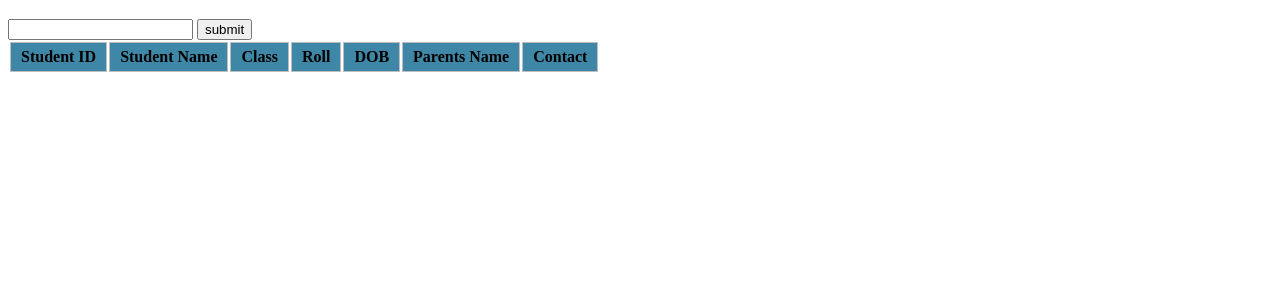
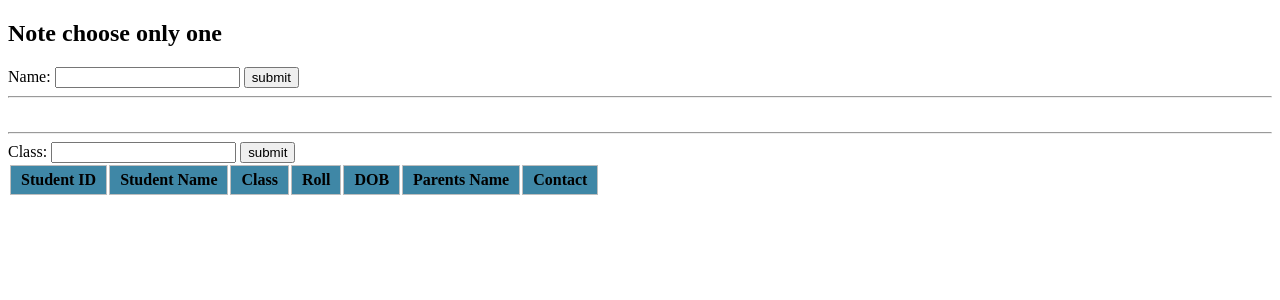
Before and after one commit to Tommy6969420/school_management, a Django app: page /billing/ in a window 1280 px wide. Shown: the part 54-354 px from the top of the page. Run offline with Django 4.2, Linux system fonts and the light colour scheme; lists and menus that the app fills with data are empty.

Commit message:
Noice as f

```diff
--- a/administrative/urls.py
+++ b/administrative/urls.py
@@ -5,4 +5,5 @@ urlpatterns = [
     path("classes/",views.classesinfo,name="classes"),
     path("students/<id>",views.studentfilter,name="students/<id>"),
     path("admission/",views.admission_form,name="admission_form"),
+    path("add_subj_class",views.subj_class_add,name="add_subj_class")
 ]
--- a/billing/templates/billing/billing.html
+++ b/billing/templates/billing/billing.html
@@ -3,11 +3,30 @@
 {%block doesnot_exist%}
 <h3>{{std_query}} </h3>
 {%endblock%}
+
+<h2>Note choose only one</h2>
+<div style="display:inline;">
 <form action="{% url 'billing' %}" method="post">
 {%csrf_token%}
-<input type="text" name="name" id="name">
+<label for="name">
+Name:
+</label><input type="text" name="name" id="name">
 <input type="submit" value="submit">
 </form>
+</div>
+<hr>
+<br>
+<hr>
+<div style="display:inline;" >
+<form action="{% url 'billing' %}" method="post">
+  {%csrf_token%}
+  <label for="class">
+ Class:
+  </label> <input type="text" name="class" id="class">
+  <input type="submit" value="submit">
+  </form>
+</div>
+
 
 <TABLE>
     <thead>
--- a/billing/views.py
+++ b/billing/views.py
@@ -5,16 +5,31 @@ from django.http import Http404
 def billing(request):
     if request.method=="POST":
         std_name=request.POST.get("name")
-        try:
-            std=Student.objects.all().filter(std_name=std_name)
-            context={
-            "stds":std,
-            }
-            return render(request,"billing/billing.html",context)
-        except Student.DoesNotExist:
+        if std_name==True:
+            try:
+                std=Student.objects.all().filter(std_name=std_name)
+                context={
+                "stds":std,
+                }
+                return render(request,"billing/billing.html",context)
+            except Student.DoesNotExist:
 
-            context={
-                "std_query":std_name+" Doesnot Exist",
-            }
-            return render(request,"billing/billing.html",context)
+                context={
+                    "std_query":std_name+" Doesnot Exist",
+                }
+                return render(request,"billing/billing.html",context)
+        std_class=request.POST.get("class")
+        if std_class==True:
+            try:
+                std=Student.objects.all().filter(std_class=std_class)
+                context={
+                "stds":std,
+                }
+                return render(request,"billing/billing.html",context)
+            except Student.DoesNotExist:
+
+                context={
+                    "std_query":std_name+" Doesnot Exist",
+                }
+                return render(request,"billing/billing.html",context)
     return render(request,"billing/billing.html")
```
Also changed, not shown: administrative/forms.py (+10 -1 lines), administrative/templates/administrative/class_subject_add.html (added, +13 -0 lines), administrative/views.py (+24 -1 lines), db.sqlite3.
